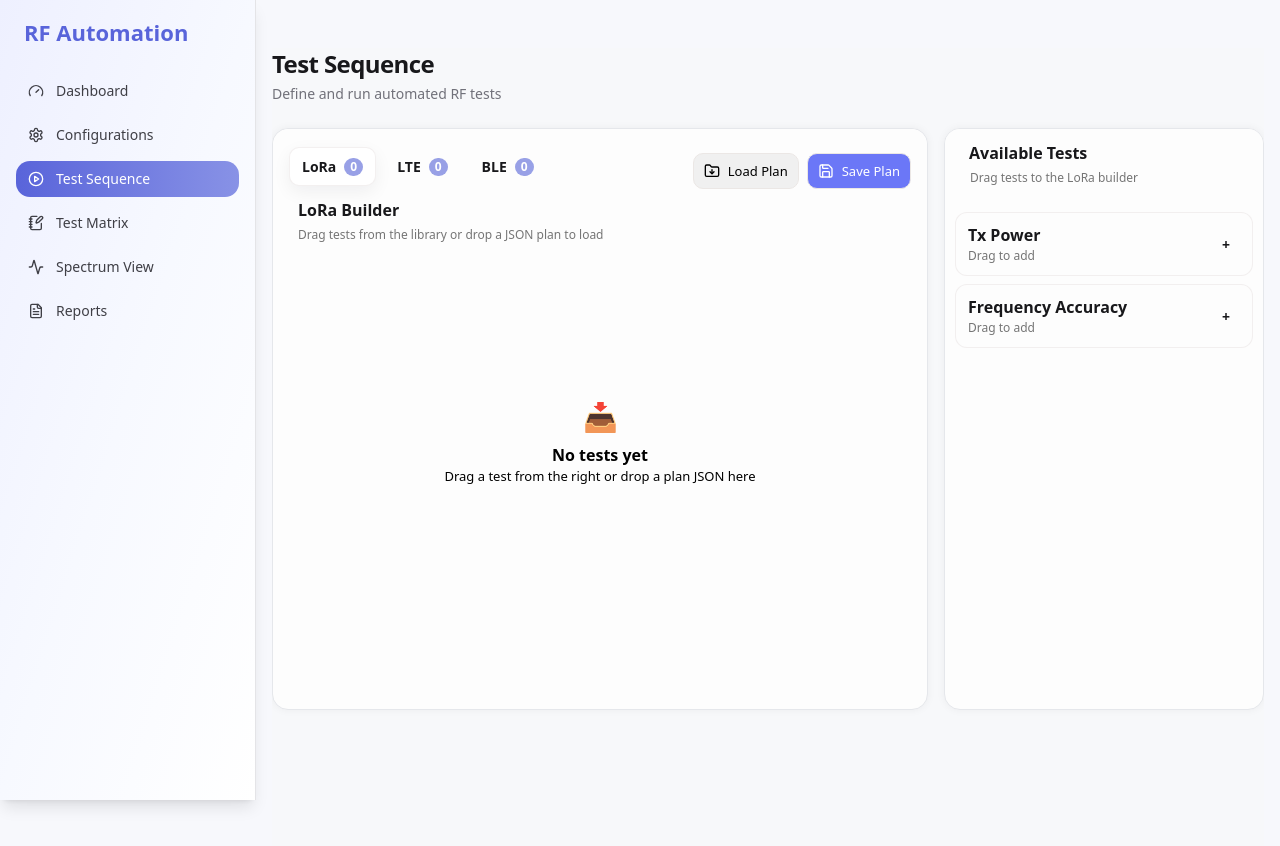
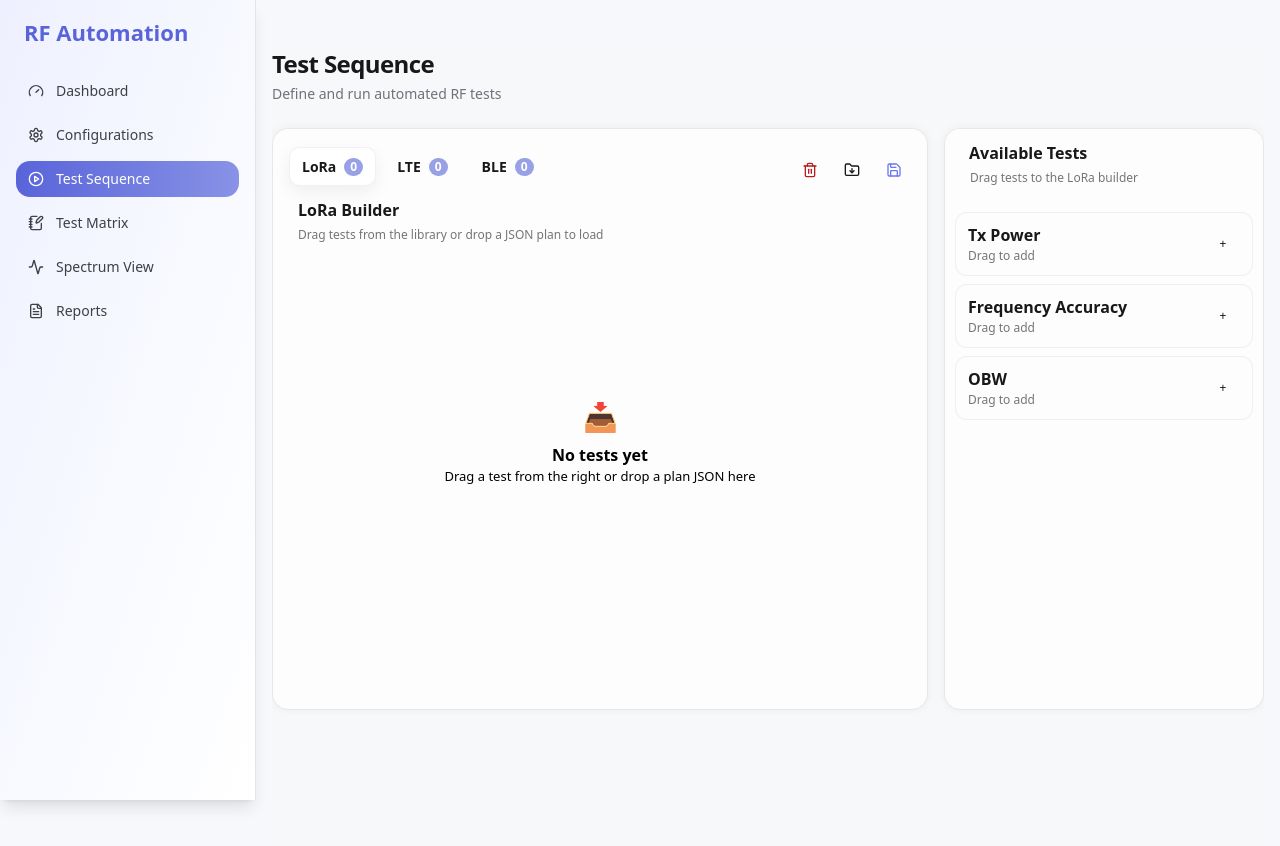
Before and after one commit to YossiAbutbul/RF_Test_Automation, a React (Vite) app in the folder frontend/: page / in a window 1280 px wide. Both pictures are taken after a click on the button "Test Sequence". Shown: the top 846 px of the page. Built offline with nearby package versions, Linux system fonts and the light colour scheme.

Commit message:
added delete test button and make the action button minimalistic

```diff
--- a/frontend/src/pages/TestSequence.tsx
+++ b/frontend/src/pages/TestSequence.tsx
@@ -78,7 +78,7 @@ function formatMHzLabel(hz: number): string {
 const isFreqAccuracy = (t: TestItem) => /frequency\s*accuracy/i.test(t.type);
 
 // -------------------------------------------------------
-const TEST_LIBRARY = ["Tx Power", "Frequency Accuracy"];
+const TEST_LIBRARY = ["Tx Power", "Frequency Accuracy", "OBW"];
 
 export default function TestSequence() {
   // state
@@ -179,6 +179,23 @@ export default function TestSequence() {
     const t = sequences[tab].find((x) => x.id === id);
     if (!t) return;
     updateTest(id, { minimized: !t.minimized });
+  };
+
+  // CLEAR helpers
+  const clearCurrentProtocol = () => {
+    if (!sequences[tab].length) return;
+    const ok = window.confirm(`Clear all ${tab} tests from the builder?`);
+    if (!ok) return;
+    setSequences((prev) => ({ ...prev, [tab]: [] }));
+  };
+
+  const clearAllProtocols = () => {
+    const total =
+      sequences.LoRa.length + sequences.LTE.length + sequences.BLE.length;
+    if (!total) return;
+    const ok = window.confirm("Clear ALL tests from LoRa, LTE, and BLE builders?");
+    if (!ok) return;
+    setSequences({ LoRa: [], LTE: [], BLE: [] });
   };
 
   // Card DnD
@@ -420,15 +437,37 @@ export default function TestSequence() {
                 </div>
               </div>
 
+              {/* Header Actions */}
               <div className="tsq-actions">
-                <button className="tsq-btn ghost" onClick={handleClickLoad} title="Load test plan (all protocols)">
-                  <FolderDown size={16} />
-                  <span>Load Plan</span>
+
+                {/* Delete current tab */}
+                <button
+                  className="tsq-icon-btn danger"
+                  onClick={clearCurrentProtocol}
+                  title={`Clear all tests in ${tab}`}
+                >
+                  <Trash2 size={18} />
                 </button>
-                <button className="tsq-btn primary" onClick={handleClickSave} title="Save test plan (all protocols)">
-                  <Save size={16} />
-                  <span>Save Plan</span>
+
+                {/* Load */}
+                <button
+                  className="tsq-icon-btn ghost"
+                  onClick={handleClickLoad}
+                  title="Load test plan"
+                >
+                  <FolderDown size={18} />
                 </button>
+
+                {/* Save */}
+                <button
+                  className="tsq-icon-btn primary"
+                  onClick={handleClickSave}
+                  title="Save test plan"
+                >
+                  <Save size={18} />
+                </button>
+
+
 
                 {/* Hidden file input for JSON */}
                 <input
--- a/frontend/src/pages/css/TestSequence.css
+++ b/frontend/src/pages/css/TestSequence.css
@@ -376,12 +376,15 @@ Root Colors
 
 .tsq-icon-btn {
   /* background: var(--background, #fff); */
-  border-radius: 10px;
-  padding: 6px 10px;
-  font-size: 14px;
-  font-weight: 700;
-  cursor: pointer;
-  transition: transform 0.08s ease, background 0.15s ease, box-shadow 0.15s ease;
+  display: inline-flex;
+  align-items: center;
+  justify-content: center;
+  width: 34px;
+  height: 34px;
+  border-radius: 8px;
+  background: transparent;
+  color: var(--text-secondary);
+  transition: background 0.15s ease;
 }
 .tsq-icon-btn:hover {
   background: var(--tsq-icon-btn-hover-bg);
```
